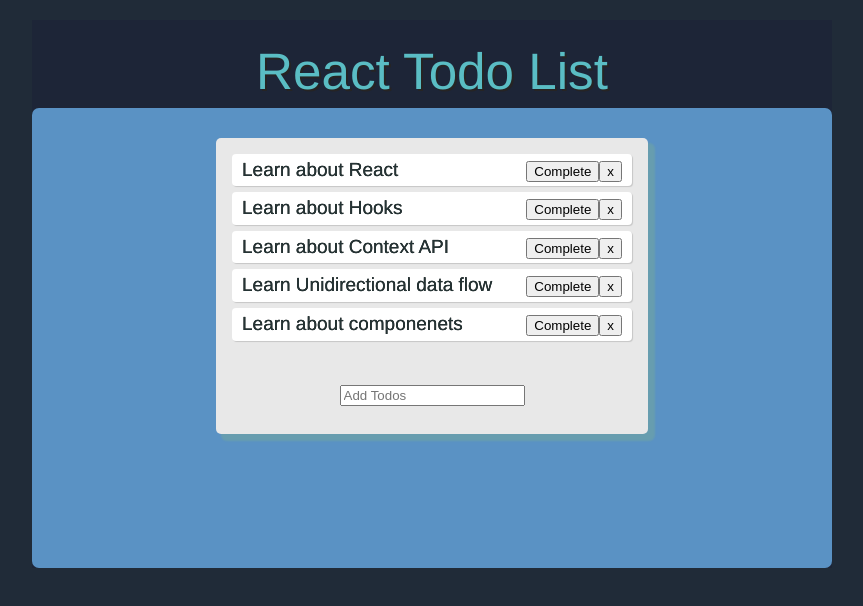
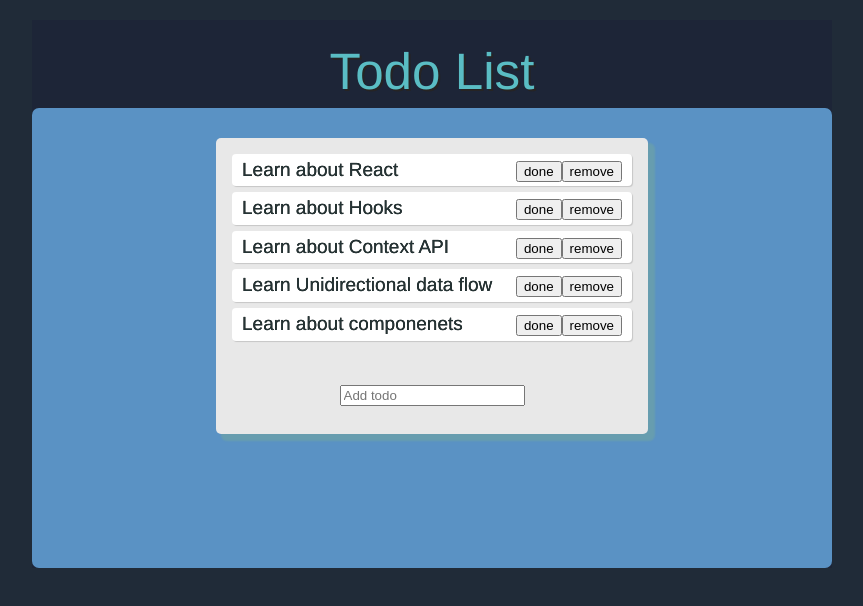
Before and after one commit to keegan-he/react_hooks_todo, a React (Create React App) app: page / in a window 1280 px wide. Shown: the top 606 px of the page, without its empty margins (208-1071 px from the left). Built offline with nearby package versions, Linux system fonts and the light colour scheme.

Commit message:
adjusting

```diff
--- a/src/App.js
+++ b/src/App.js
@@ -6,8 +6,8 @@
   className="todo">
   {todo.text}
   <div>
-    <button onClick={() => completeTodo(index)}>Complete</button>
-    <button onClick={() => removeTodo(index)}>x</button>
+    <button onClick={() => completeTodo(index)}>done</button>
+    <button onClick={() => removeTodo(index)}>remove</button>
   </div>
   </div>;
 }
@@ -27,7 +27,7 @@
       type="text"
       className="input"
       value={value}
-      placeholder="Add Todos"
+      placeholder="Add todo"
       onChange={e => setValue(e.target.value)} />
     </form>
   )
@@ -77,7 +77,7 @@
 
   return(
     <div className='title'>
-      React Todo List
+      Todo List
     <div className='app'>
       <div className="todo-list">
         {todos.map((todo, index) => (
```
